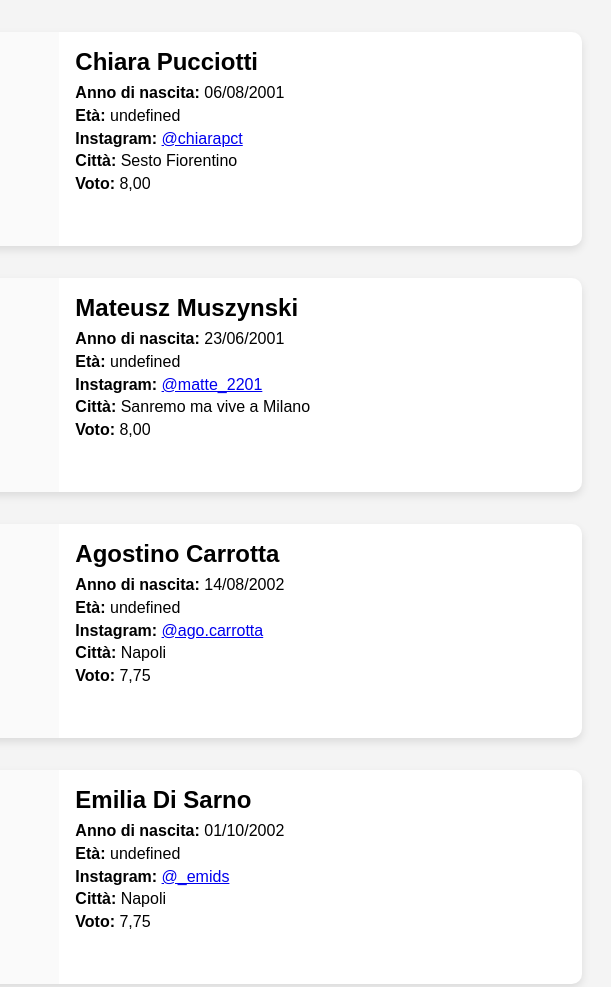
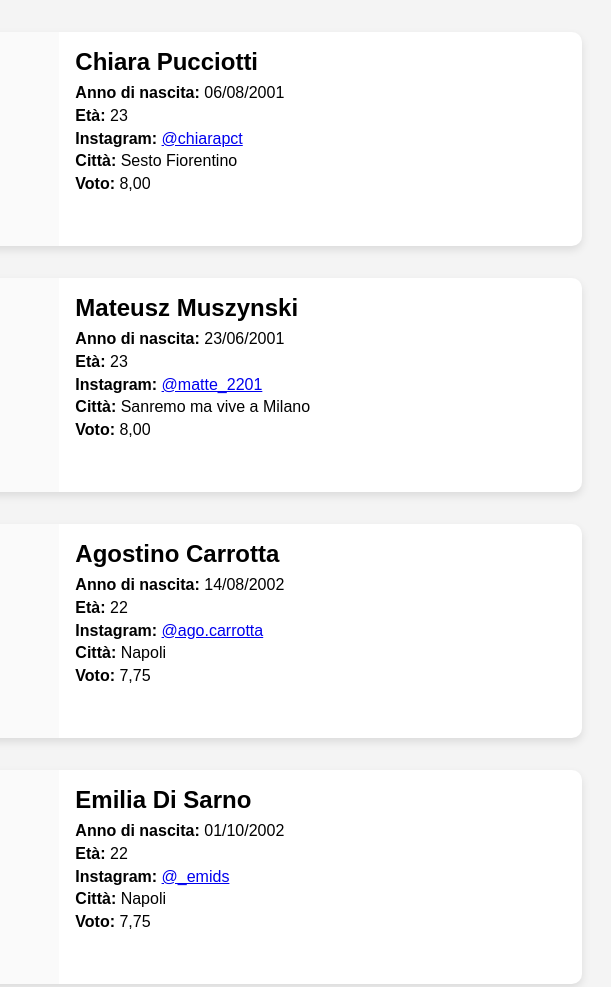
Before and after one commit to Lukeplmr/staff-touroperator, a plain HTML site: page index.html in a window 1280 px wide. Shown: the top 987 px of the page, 458-1069 px from the left. Drawn offline with Linux system fonts and the light colour scheme.

Commit message:
Correzione età

```diff
--- a/index.html
+++ b/index.html
@@ -130,7 +130,7 @@
             <div class="right">
               <h2>${candidato.nome} ${candidato.cognome}</h2>
               <p><strong>Anno di nascita:</strong> ${candidato.compleanno}</p>
-              <p><strong>Età:</strong> ${candidato.eta}</p>
+              <p><strong>Età:</strong> ${candidato.età}</p>
               <p><strong>Instagram:</strong> <a href="https://instagram.com/${candidato.instagram}" target="_blank">@${candidato.instagram}</a></p>
               <p><strong>Città:</strong> ${candidato.città}</p>
               <p><strong>Voto:</strong> ${candidato.voto}</p>
```
